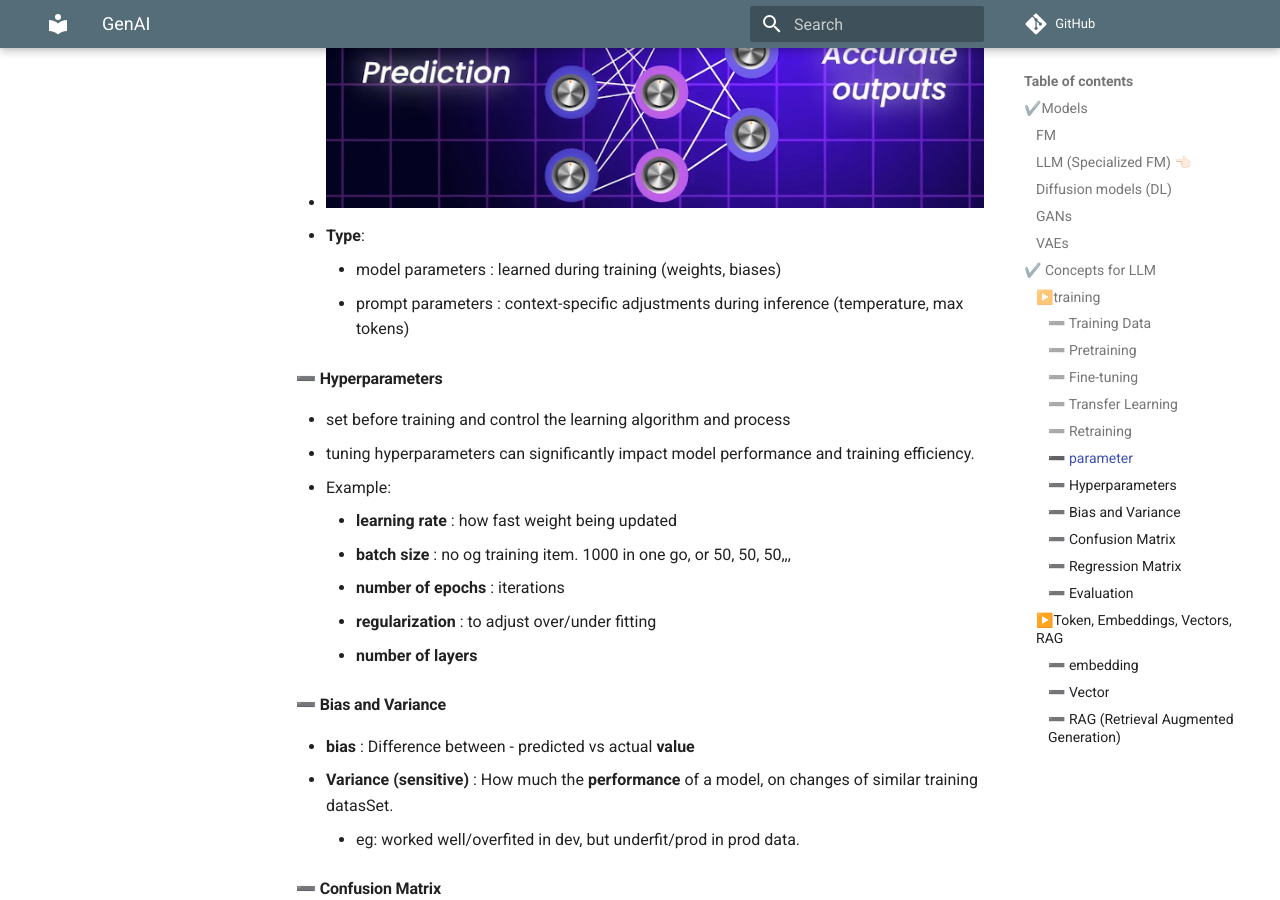
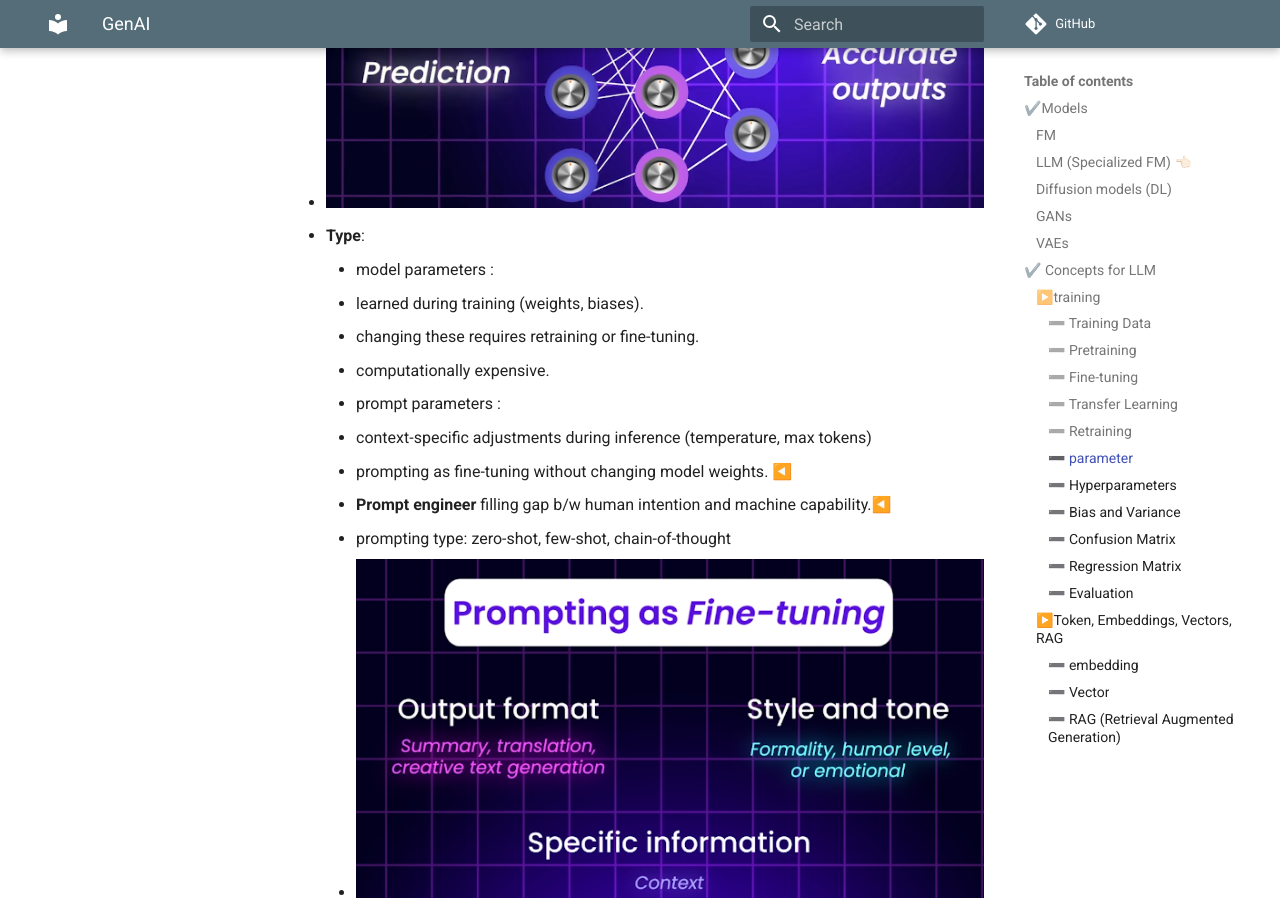
Before and after one commit to lekhrajdinkar/AI-Engineer, an MkDocs documentation site: the page built from docs/2025/01_AWS_AIF-C01/02_01_GEN-AI.md, in a window 1280 px wide and 900 px high, scrolled down 4074 px. Built offline with MkDocs 1.6.1 and Material for MkDocs 9.7.7, drawn with Linux system fonts in a browser that asks for light colours; comment, search, counter and statistics services are not loaded; some of the changed text lies outside the part shown.

Commit message:
docs - LLm revise

```diff
--- a/docs/2025/01_AWS_AIF-C01/02_01_GEN-AI.md
+++ b/docs/2025/01_AWS_AIF-C01/02_01_GEN-AI.md
@@ -75,13 +75,22 @@ Analogy:
   - ![img_6.png](../../99_img/genai/2025/llm/01/img_5.png)
 - Has two main components:
   - **weight** - word meaning (how word is expressed in multi-dimension space)
-  - **bais** - add final tone , humor, etc
+  - **bais** - add final tone , humor, etc.
   - ![img_5.png](../../99_img/genai/2025/llm/01/img_6.png)
 - think of internal setting of neural network.
   - ![img_7.png](../../99_img/genai/2025/llm/01/img_7.png)
 - **Type**:
-    - model parameters : learned during training (weights, biases)
-    - prompt parameters : context-specific adjustments during inference (temperature, max tokens)
+    - model parameters :
+      - learned during training (weights, biases).
+      - changing these requires retraining or fine-tuning.
+      - computationally expensive.
+    - prompt parameters :
+      - context-specific adjustments during inference (temperature, max tokens)
+      - prompting as fine-tuning without changing model weights. ◀️
+      - **Prompt engineer** filling gap b/w human intention and machine capability.◀️
+      - prompting type: zero-shot, few-shot, chain-of-thought
+      - ![img.png](../../99_img/genai/2025/llm/02/img.png)
+      - ![img_1.png](../../99_img/genai/2025/llm/02/img_1.png)
 
 #### ➖ Hyperparameters
 - set before training and control the learning algorithm and process
```
Also changed, not shown: docs/99_img/genai/2025/llm/02/img.png (added), docs/99_img/genai/2025/llm/02/img_1.png (added).
